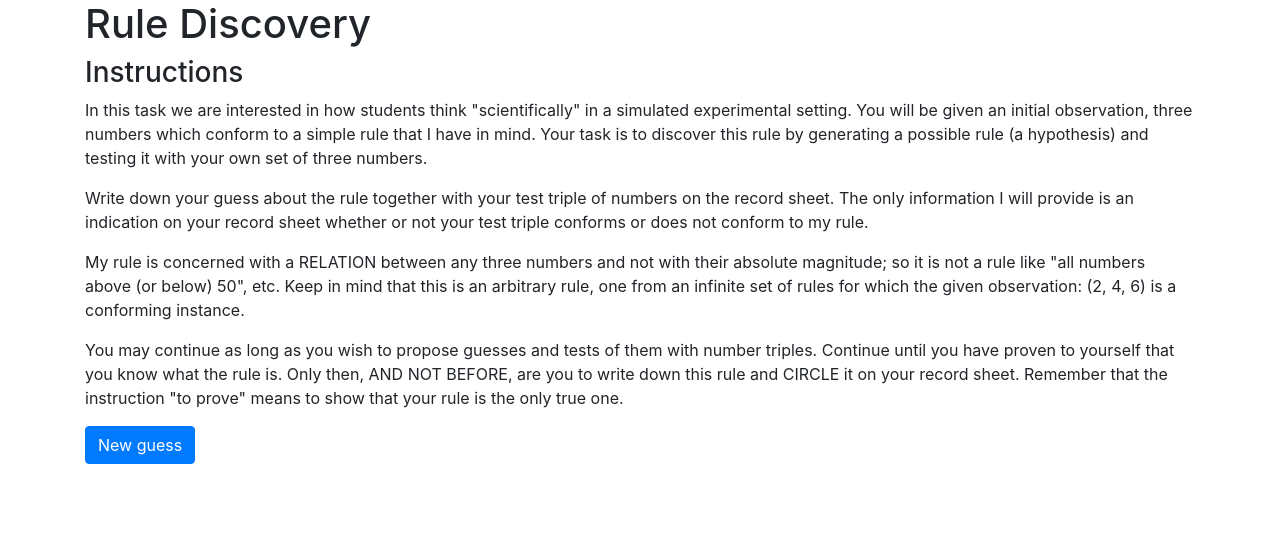
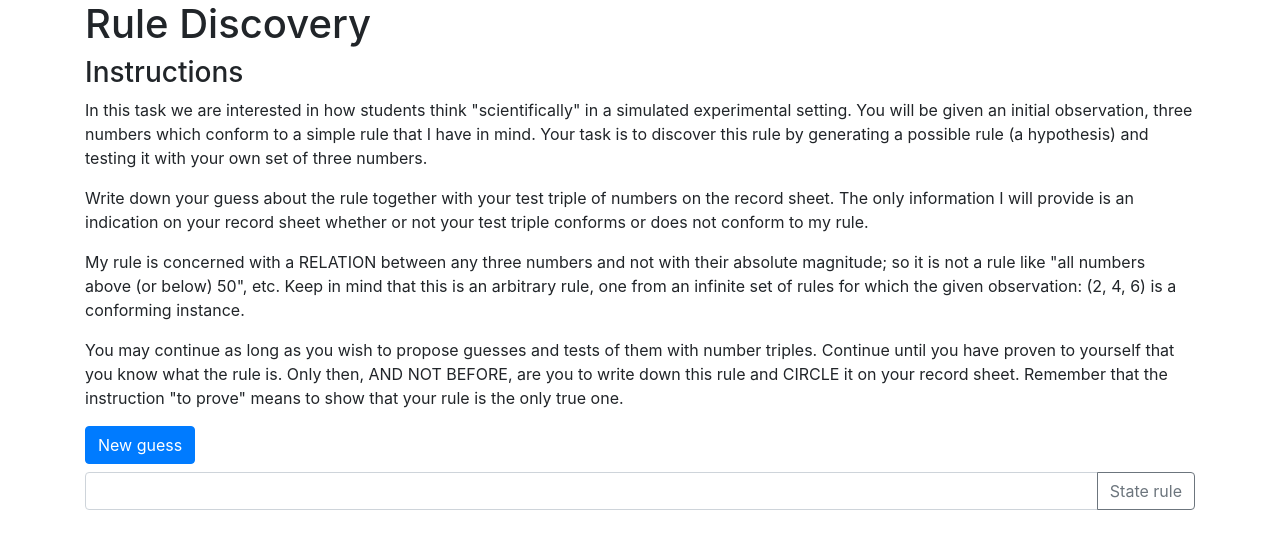
Before and after one commit to ruthwaterfield/rule-discovery, a React (Create React App) app: page / in a window 1280 px wide. Shown: the top 548 px of the page. Built offline with nearby package versions, Linux system fonts and the light colour scheme.

Commit message:
Add state rule functionality

```diff
--- a/src/guessGenerator.js
+++ b/src/guessGenerator.js
@@ -1,30 +1,55 @@
 import React, {Component, Fragment} from 'react'
 import Guess from "./guess";
 import Button from "react-bootstrap/Button";
+import InputGroup from "react-bootstrap/InputGroup";
+import FormControl from "react-bootstrap/FormControl";
+import {Container} from "react-bootstrap";
+import Row from "react-bootstrap/Row";
 
 class GuessGenerator extends Component {
   constructor(props) {
     super(props)
     this.state = {
       numberOfGuesses: 0,
-      guesses: []
+      guesses: [],
+      ruleStated: false
     }
 
     this.handleNewGuess = this.handleNewGuess.bind(this);
+    this.handleStateRule = this.handleStateRule.bind(this);
   }
 
   handleNewGuess() {
     this.setState({
       numberOfGuesses: this.state.numberOfGuesses + 1,
-      guesses: [...this.state.guesses, <Guess key={this.state.numberOfGuesses} guessNumber={this.state.numberOfGuesses}/>]
+      guesses: [...this.state.guesses,
+        <Guess key={this.state.numberOfGuesses} guessNumber={this.state.numberOfGuesses}/>]
     });
+  }
+
+  handleStateRule() {
+    this.setState({ruleStated: true});
   }
 
   render() {
     return (
       <Fragment>
         {this.state.guesses}
-        <Button name={'newGuess'} onClick={this.handleNewGuess} >New guess</Button>
+        <Button name={'newGuess'} onClick={this.handleNewGuess} disabled={this.state.ruleStated}>
+          New guess
+        </Button>
+        <InputGroup className={"mt-2"}>
+          <FormControl
+            type="text"
+            disabled={this.state.ruleStated}
+          />
+          <InputGroup.Append>
+            <Button name={'stateRule'} variant="outline-secondary" onClick={this.handleStateRule}
+                    disabled={this.state.ruleStated}>
+              State rule
+            </Button>
+          </InputGroup.Append>
+        </InputGroup>
       </Fragment>
     )
   }
```
